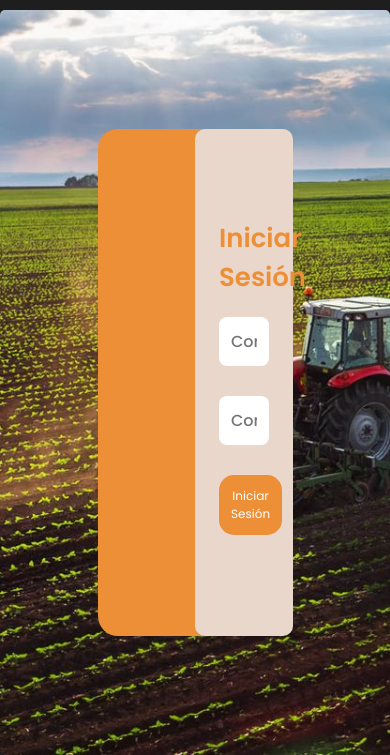
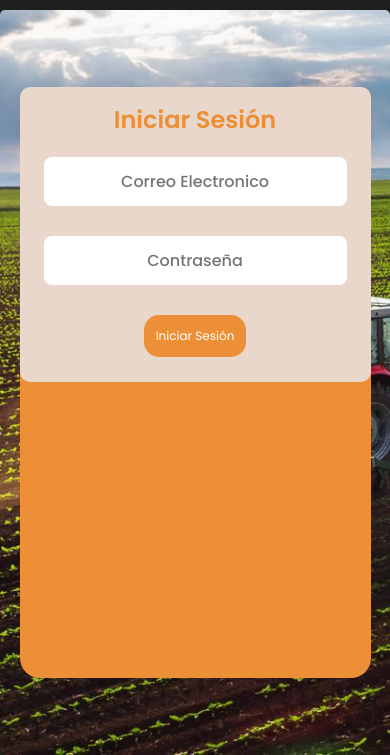
Before and after one commit to tortilleriaLaFrontera/Tortilleria, a PHP site: page /login.html in a window 390 px wide. Shown: the part 89-844 px from the top of the page. Run offline with PHP 8.4, Linux system fonts and the light colour scheme.

Commit message:
algunos cambios a login

```diff
--- a/css/cont-login.css
+++ b/css/cont-login.css
@@ -57,3 +57,36 @@ form {
     position: relative;
     margin: 30px 0;
 }
+@media only screen and (max-width: 796px) {
+    .cajaMain {
+        flex-direction: column;
+        position: relative;
+        width: 90%;
+        height: 70vh;
+    }
+
+    .cont-form {
+        flex-direction: row;
+        width: 100%;
+        height: 50%;
+        padding: 1.5rem;
+    }
+    .cont-form h1 {
+        font-size: 1.5rem;
+        margin: -10px 0;
+    }
+    .casilla input {
+        width: 100%;
+        padding: 0.75rem;
+    }
+    form button {
+        font-size: 0.75rem;
+        padding: 0.75rem;
+    }
+    form {
+        width: 100%;
+    }
+    .casilla {
+        margin: 30px 0;
+    }
+}
```
